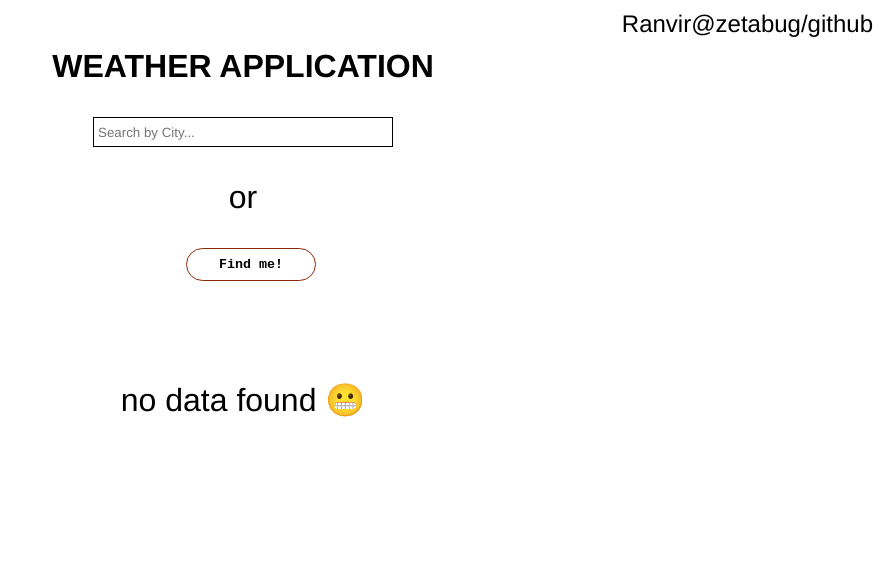
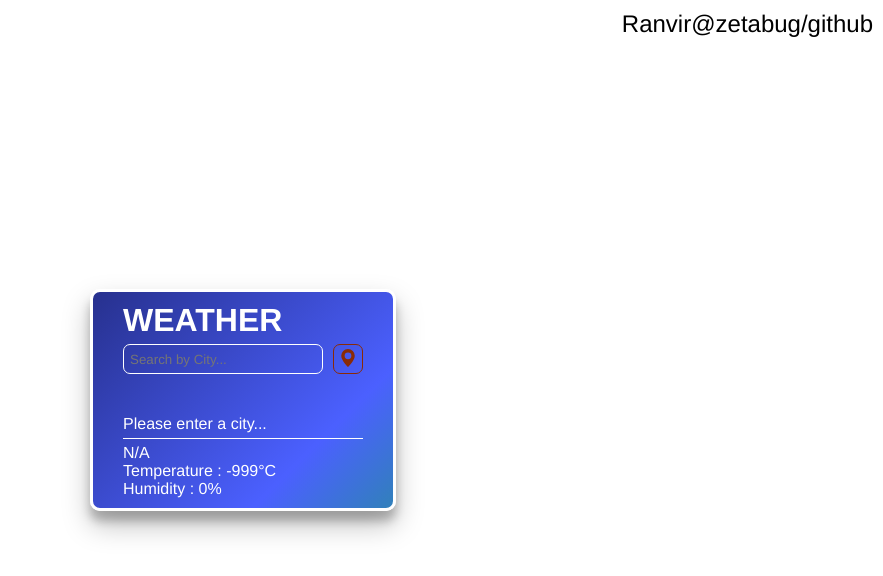
Before and after one commit to zetabug/react-weather-application, a React (Create React App) app: page / in a window 1280 px wide. Shown: the top 576 px of the page, without its empty margins (397-1280 px from the left). Built offline with nearby package versions, Linux system fonts and the light colour scheme; no server answers.

Commit message:
I think I made it "look cool"

```diff
--- a/package.json
+++ b/package.json
@@ -8,6 +8,7 @@
     "@testing-library/user-event": "^13.5.0",
     "react": "^18.2.0",
     "react-dom": "^18.2.0",
+    "react-icons": "^4.7.1",
     "react-scripts": "5.0.1",
     "web-vitals": "^2.1.4"
   },
--- a/src/App.js
+++ b/src/App.js
@@ -1,16 +1,17 @@
-import React, { useCallback } from 'react';
-import { useState, useEffect } from 'react';
+import React, { useCallback } from "react";
+import { useState, useEffect } from "react";
 
-import Weather from './components/Weather';
-import LoadingIndicator from './UI/LoadingIndicator';
+import Weather from "./components/Weather";
+import LoadingIndicator from "./UI/LoadingIndicator";
+import { BsFillGeoAltFill } from "react-icons/bs";
 
-import './app.css';
+import "./app.css";
 
 function App() {
   const [data, setData] = useState(null);
   const [place, setPlace] = useState(null);
-  const [search, setSearch] = useState('');
-  const [location, setLocation] = useState('');
+  const [search, setSearch] = useState("");
+  const [location, setLocation] = useState("");
   const [isLoading, setIsLoading] = useState(false);
 
   function handleSearch(e) {
@@ -18,7 +19,7 @@ function App() {
   }
 
   async function geoHandler() {
-    setSearch('');
+    setSearch("");
     setIsLoading(true);
     await navigator.geolocation.getCurrentPosition((position) => {
       const crd = position.coords;
@@ -30,10 +31,10 @@ function App() {
 
   const fetchData = useCallback(async (search, location) => {
     const options = {
-      method: 'GET',
+      method: "GET",
       headers: {
-        'X-RapidAPI-Key': '0173291af0msh62b3ca25953f210p13d732jsn66b4d9f97708',
-        'X-RapidAPI-Host': 'weatherapi-com.p.rapidapi.com',
+        "X-RapidAPI-Key": "0173291af0msh62b3ca25953f210p13d732jsn66b4d9f97708",
+        "X-RapidAPI-Host": "weatherapi-com.p.rapidapi.com",
       },
     };
     const url = `https://weatherapi-com.p.rapidapi.com/current.json?q=${
@@ -52,34 +53,30 @@ function App() {
     });
   }, [location, search, fetchData]);
 
-  let display = data ? (
-    <Weather place={place} data={data} />
-  ) : (
-    <p>no data found 😬</p>
-  );
-
   return (
     <>
       <div className="container">
-        <h1>WEATHER APPLICATION</h1>
+        <div className="widget-wrapper">
+          <div className="weather-header">
+            <h1>WEATHER</h1>
+            {isLoading && <LoadingIndicator />}
+          </div>
           <div className="search-sec">
             <input
               type="text"
               value={search}
               placeholder="Search by City..."
               onChange={handleSearch}
+              className="city-search"
             />
-        </div>
-        <div>
-          <p>or</p>
-        </div>
-        <div>
-          <button onClick={geoHandler}>Find me!</button>
+            <button onClick={geoHandler} className="find-me-btn">
+              <BsFillGeoAltFill size={18} />
+            </button>
           </div>
           <br />
           <br />
-        {isLoading && <LoadingIndicator />}
-        {display}
+          {<Weather place={place} data={data} />}
+        </div>
       </div>
       <span className="credit">Ranvir@zetabug/github</span>
     </>
--- a/src/UI/LoadingIndicator.css
+++ b/src/UI/LoadingIndicator.css
@@ -1,20 +1,21 @@
 .lds-ring {
   display: inline-block;
   position: relative;
-  width: 54px;
-  height: 54px;
+  width: 25px;
+  height: 25px;
+  margin-left:10px
 }
 .lds-ring div {
   box-sizing: border-box;
   display: block;
   position: absolute;
-  width: 44px;
-  height: 44px;
+  width: 20px;
+  height: 20px;
   margin: 6px;
-  border: 6px solid #ff2058;
+  border: 6px solid #ffffff;
   border-radius: 50%;
   animation: lds-ring 1.2s cubic-bezier(0.5, 0, 0.5, 1) infinite;
-  border-color: #ff2058 transparent transparent transparent;
+  border-color: #ffffff transparent transparent transparent;
 }
 .lds-ring div:nth-child(1) {
   animation-delay: -0.45s;
--- a/src/app.css
+++ b/src/app.css
@@ -7,28 +7,61 @@
   font-family: 'Franklin Gothic Medium', 'Arial Narrow', Arial, sans-serif;
 }
 h1 {
-  text-align: center;
-  margin-top: 3rem;
+  font-size: 24pt;
+  margin-bottom: 5px;
 }
 .container {
   height: 100vh;
   width: 100%;
   display: flex;
   flex-direction: column;
+  gap: 2rem;
   align-items: center;
-  gap: 2rem;
-}
-input {
-  outline: none;
-  border: 1px solid black;
-  width: 300px;
-  height: 30px;
-  padding: 4px;
-  color: #000;
+  justify-content: center;
 }
 
-img {
-  height: 100px;
+.widget-wrapper {
+  border: 3px solid #fff;
+  color: #fff;
+  display: flex;
+  flex-direction: column;
+  border-radius: 10px;
+  padding-left: 30px;
+  padding-right: 30px;
+  padding-top: 10px;
+  padding-bottom: 10px;
+  background-size: 300% 300%;
+  background-image: linear-gradient(
+        -45deg,
+        rgb(35, 193, 103) 0%,
+        rgb(0, 190, 57) 25%,
+        rgb(75, 96, 255) 51%,
+        rgb(2, 0, 27) 100%
+  );
+  animation: AnimateBG 5s ease infinite;
+  box-shadow: rgba(0, 0, 0, 0.25) 0px 14px 28px, rgba(0, 0, 0, 0.22) 0px 10px 10px;
+}
+
+@keyframes AnimateBG {
+  0%{background-position: 0% 50%}
+  50%{background-position:100% 50%}
+  100%{background-position:0% 50%}
+}
+
+.weather-header {
+  display: inline-flex;
+}
+
+.city-search {
+  outline: none;
+  border: 1px solid #fff;
+  flex-grow: 1;
+  min-width: 200px;
+  height: 30px;
+  padding: 6px;
+  color: #fff;
+  border-radius: 7px;
+  background-color: transparent;
 }
 .credit {
   position: fixed;
@@ -39,14 +72,19 @@ img {
 p {
   font-size: 2rem;
 }
-
-button {
+.search-sec {
+  display: flex;
+}
+.find-me-btn {
   cursor: pointer;
   background-color: transparent;
   border: 1px solid #8a2b06;
-  padding: 0.5rem 2rem;
-  border-radius: 25px;
-  margin-left: 1rem;
-  font-family: 'Courier New', Courier, monospace;
-  font-weight: bold;
+  padding: 1px 5px;
+  border-radius: 7px;
+  margin-left: 10px;
+  transition: all .2s;
+  color: #8a2b06;
 }
+.find-me-btn:hover {
+  transform: scale(1.1);
+}
--- a/src/components/Weather.css
+++ b/src/components/Weather.css
@@ -1,10 +1,35 @@
 .output-sec {
   display: flex;
   flex-direction: column;
-  align-items: center;
-  gap: 0.8rem;
-  font-size: 1.5rem;
+  margin-top: 5px;
+  position: relative;
+  background: radial-gradient();
 }
-.output-sec .location {
-  text-transform: uppercase;
+
+.status-img {
+  width: 60px;
+  aspect-ratio: 1/1;
+  position: absolute;
+  bottom: 0;
+  right: 0;
+  padding: 0;
+  margin: 0;
 }
+
+.location {
+  border-bottom: 1px solid #fff;
+  padding-bottom: 5px;
+  margin-bottom: 5px;
+}
+
+p:nth-child(1) {
+  overflow: hidden;
+  white-space: nowrap;
+  max-width: 250px;
+  text-overflow: ellipsis;
+  font-size: 16pt;
+}
+
+p:nth-child(2) {
+  font-size: 12pt;
+}
--- a/src/components/Weather.js
+++ b/src/components/Weather.js
@@ -1,16 +1,28 @@
-import './Weather.css';
+import "./Weather.css";
 
 const Weather = (props) => {
   return (
+    <>
+      {props.data && props.place ? (
         <div className="output-sec">
           <div className="location">
-        {props.place.name}, {props.place.region}
+            <p title={props.place.name}>{props.place.name}</p>
+            <p>{props.place.region}</p>
           </div>
-      <img src={props.data.condition.icon} alt="" />
+          <img className="status-img" src={props.data.condition.icon} alt="" />
           <div className="sky-status">{props.data.condition.text}</div>
           <div className="temp">Temperature : {props.data.temp_c}°C</div>
           <div className="humidity">Humidity : {props.data.humidity}</div>
         </div>
+      ) : (
+        <div className="output-sec">
+          <div className="location">Please enter a city...</div>
+          <div className="sky-status">N/A</div>
+          <div className="temp">Temperature : -999°C</div>
+          <div className="humidity">Humidity : 0%</div>
+        </div>
+      )}
+    </>
   );
 };
 
```
Also changed, not shown: 1 other file (tests, documents, lock files or other folders). Lines whose indentation alone changed are shown as unchanged.
